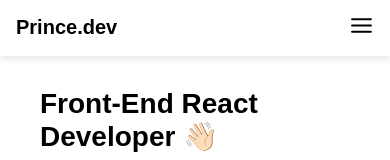
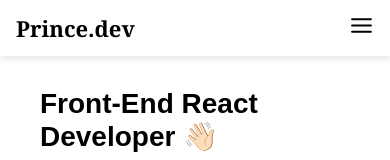
Before and after one commit to prince2167/portfolio, a React (Vite) app: page / in a window 390 px wide. Shown: the top 160 px of the page. Built offline with nearby package versions, Linux system fonts and the light colour scheme.

Commit message:
style: nav responsive

```diff
--- a/src/components/Navbar/Navbar.module.css
+++ b/src/components/Navbar/Navbar.module.css
@@ -13,7 +13,8 @@ nav a {
 }
 
 .logo {
-  font-size: 20px;
+  font-family: Georgia, 'Times New Roman', Times, serif;
+  font-size: 22px;
   font-weight: 700;
 }
 .links {
```
